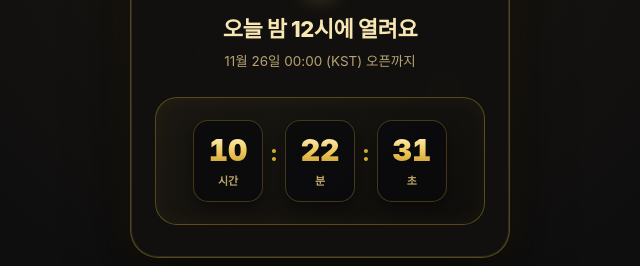
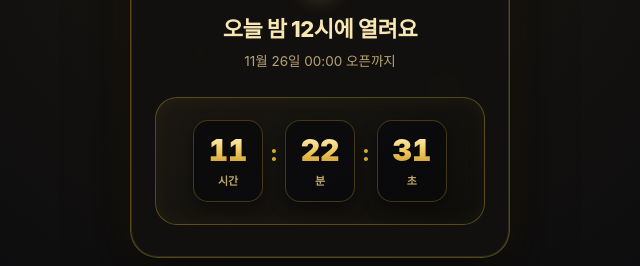
Before and after one commit to jongsil-dev/happy-birthday, a plain HTML site: page gift/index.html in a window 1280 px wide. Shown: the part 340-606 px from the top of the page, 320-960 px from the left. Drawn offline with Linux system fonts and the light colour scheme.

Commit message:
Set unlock time to Mongolia midnight (2026-11-26 00:00 +08:00)

```diff
--- a/gift/index.html
+++ b/gift/index.html
@@ -374,7 +374,7 @@
       <span class="badge">MIDNIGHT COUNTDOWN</span>
       <span class="timer-icon">⏳</span>
       <h1 class="timer-title">오늘 밤 12시에 열려요</h1>
-      <p class="timer-sub">11월 26일 00:00 (KST) 오픈까지</p>
+      <p class="timer-sub">11월 26일 00:00 오픈까지</p>
 
       <div class="countdown" aria-live="polite">
         <div class="cd-unit">
@@ -586,7 +586,7 @@
       } catch (e) {}
     }
 
-    const UNLOCK_TIME = new Date("2026-11-26T00:00:00+09:00").getTime();
+    const UNLOCK_TIME = new Date("2026-11-26T00:00:00+08:00").getTime();
     const isPreviewOpen = new URLSearchParams(window.location.search).get("preview") === "open";
     const timerCard = document.getElementById("timerCard");
     const introCard = document.getElementById("introCard");
```
Also changed, not shown: index.html (+1 -1 lines).
